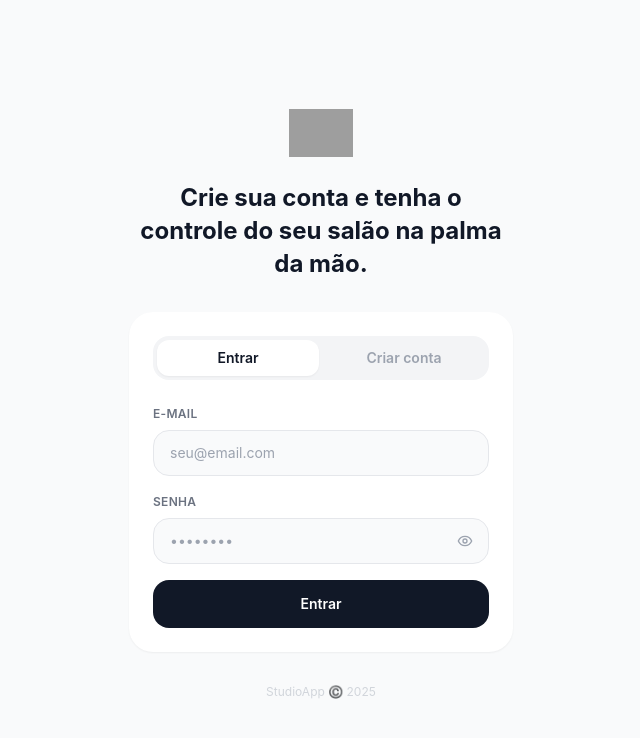
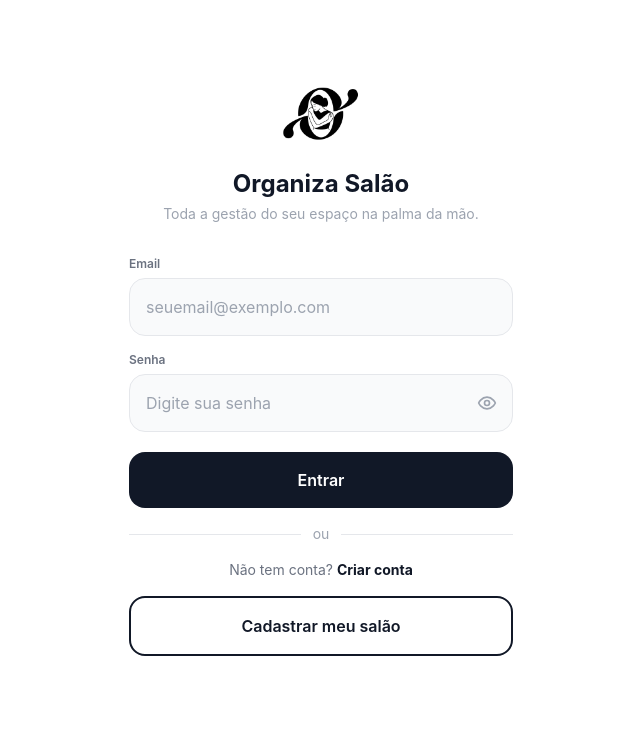
Before and after one commit to juliatedeschi7-creator/salao2.0, a Next.js app: page /login in a window 1280 px wide. Shown: the top 738 px of the page, without its empty margins (319-959 px from the left). Built offline with nearby package versions, Linux system fonts and the light colour scheme; grey boxes are pictures that could not be loaded.

Commit message:
Atualizar o page.tsx

```diff
--- a/src/app/login/page.tsx
+++ b/src/app/login/page.tsx
@@ -1,112 +1,236 @@
 'use client'
-import { useState } from 'react'
+import { useState, Suspense, useEffect } from 'react'
 import { supabase } from '@/lib/supabase'
-import { useRouter } from 'next/navigation'
 import { Eye, EyeOff } from 'lucide-react'
+import { useSearchParams } from 'next/navigation'
 
-export default function LoginPage() {
-  const router = useRouter()
+// Logo do Organiza Salão (SVG inline para funcionar em qualquer cor)
+function OrganizaLogo({ cor, size = 72 }: { cor?: string; size?: number }) {
+  const c = cor || '#111827'
+  return (
+    <svg width={size} height={size} viewBox="0 0 80 80" fill="none" xmlns="http://www.w3.org/2000/svg">
+      <rect width="80" height="80" rx="20" fill={c} />
+      <text x="50%" y="54%" dominantBaseline="middle" textAnchor="middle"
+        fontSize="38" fontWeight="bold" fill="white" fontFamily="system-ui, sans-serif">
+        O
+      </text>
+      {/* Tesoura estilizada */}
+      <line x1="28" y1="58" x2="52" y2="58" stroke="white" strokeWidth="2.5" strokeLinecap="round" opacity="0.6"/>
+    </svg>
+  )
+}
+
+function LoginForm() {
+  const searchParams = useSearchParams()
+  const salaoSlug = searchParams.get('salao')
+  const [salaoInfo, setSalaoInfo] = useState<any>(null)
+  const [carregando, setCarregando] = useState(!!salaoSlug)
   const [email, setEmail] = useState('')
   const [senha, setSenha] = useState('')
   const [mostrarSenha, setMostrarSenha] = useState(false)
-  const [carregando, setCarregando] = useState(false)
+  const [loading, setLoading] = useState(false)
   const [erro, setErro] = useState('')
-  const [modo, setModo] = useState<'entrar' | 'criar'>('entrar')
-  const [nome, setNome] = useState('')
 
-  async function entrar(e: React.FormEvent) {
-    e.preventDefault()
-    setErro(''); setCarregando(true)
-    const { error } = await supabase.auth.signInWithPassword({ email, password: senha })
-    if (error) { setErro('Email ou senha incorretos.'); setCarregando(false); return }
-    router.replace('/salao')
+  useEffect(() => {
+    async function buscarSalao() {
+      if (!salaoSlug) { setCarregando(false); return }
+      const { data } = await supabase.from('saloes')
+        .select('nome, cor_primaria, cor_secundaria')
+        .eq('slug', salaoSlug)
+        .maybeSingle()
+      if (data) setSalaoInfo(data)
+      setCarregando(false)
+    }
+    buscarSalao()
+  }, [salaoSlug])
+
+  async function handleLogin() {
+    if (!email || !senha) { setErro('Preencha email e senha.'); return }
+    setLoading(true); setErro('')
+
+    const { data, error } = await supabase.auth.signInWithPassword({
+      email: email.trim().toLowerCase(), password: senha
+    })
+
+    if (error) { setErro('Email ou senha incorretos.'); setLoading(false); return }
+    if (!data.session) { setErro('Erro ao iniciar sessão.'); setLoading(false); return }
+
+    const { data: prof } = await supabase
+      .from('profiles')
+      .select('role, aprovado, ativo, salao_id, acesso_total')
+      .eq('id', data.user.id)
+      .single()
+
+    if (!prof) { setErro('Perfil não encontrado.'); setLoading(false); return }
+    if (!prof.ativo) { await supabase.auth.signOut(); setErro('Conta desativada.'); setLoading(false); return }
+
+    const acessoTotal = prof.role === 'dono_salao' ||
+      (prof.role === 'funcionario' && prof.acesso_total === true)
+
+    let destino = '/login'
+    if (prof.role === 'admin_geral') {
+      destino = '/admin'
+    } else if (!prof.aprovado) {
+      if (prof.role === 'dono_salao' || prof.role === 'funcionario') destino = '/aguardando'
+      else { await supabase.auth.signOut(); setErro('Conta aguarda aprovação.'); setLoading(false); return }
+    } else if (acessoTotal) {
+      if (!prof.salao_id) {
+        destino = '/criar-salao'
+      } else {
+        const { data: salao } = await supabase.from('saloes').select('pausado, aprovado').eq('id', prof.salao_id).single()
+        if (salao?.pausado) { await supabase.auth.signOut(); setErro('Salão pausado.'); setLoading(false); return }
+        destino = !salao?.aprovado ? '/aguardando' : '/salao'
+      }
+    } else if (prof.role === 'funcionario') {
+      destino = '/funcionario'
+    } else {
+      destino = '/cliente'
     }
 
-  async function criar(e: React.FormEvent) {
-    e.preventDefault()
-    setErro(''); setCarregando(true)
-    const { data, error } = await supabase.auth.signUp({ email, password: senha })
-    if (error || !data.user) { setErro('Erro ao criar conta. Tente outro e-mail.'); setCarregando(false); return }
-    await supabase.from('profiles').insert({
-      id: data.user.id, email, nome, role: 'dono_salao', aprovado: false, ativo: false
-    })
-    setCarregando(false)
-    setModo('entrar')
-    alert('Conta criada! Aguarde a aprovação do administrador.')
+    await new Promise(resolve => setTimeout(resolve, 500))
+    window.location.href = destino
   }
 
+  const isCliente = !!salaoSlug
+  const cor = (isCliente && salaoInfo?.cor_primaria) ? salaoInfo.cor_primaria : '#111827'
+  const corSec = (isCliente && salaoInfo?.cor_secundaria) ? salaoInfo.cor_secundaria : '#f3f4f6'
+
+  const partes = salaoInfo?.nome?.split(' - ')
+  const nomePrincipal = partes?.[0]
+  const nomeSecundario = partes?.[1]
+
+  if (carregando) return (
+    <div className="min-h-screen flex items-center justify-center bg-white">
+      <div className="w-8 h-8 border-4 border-gray-900 border-t-transparent rounded-full animate-spin" />
+    </div>
+  )
+
   return (
-    <div className="min-h-screen bg-gray-50 flex flex-col items-center justify-center p-6">
-      <div className="w-full max-w-sm flex flex-col gap-8">
-
-        {/* Logo + título */}
-        <div className="flex flex-col items-center gap-4 text-center">
-          <img src="/icon.png" alt="Logo" className="w-16 h-16 object-contain" />
-          <h1 className="font-bold text-gray-900 text-2xl leading-snug">
-            Crie sua conta e tenha o controle do seu salão na palma da mão.
+    <div
+      className="min-h-screen flex flex-col items-center px-6 py-10"
+      style={{
+        background: isCliente
+          ? `linear-gradient(to bottom, ${corSec} 0%, #ffffff 340px)`
+          : '#ffffff'
+      }}
+    >
+      <div className="w-full max-w-sm flex flex-col items-center gap-1 mb-8 mt-8">
+        {isCliente ? (
+          <div className="text-center">
+            {/* Logo colorido com a cor do salão */}
+            <div className="flex justify-center mb-4">
+              <OrganizaLogo cor={cor} size={72} />
+            </div>
+            <h1 className="text-2xl font-bold leading-tight" style={{ color: cor }}>
+              {nomePrincipal || 'Entrar'}
             </h1>
+            {nomeSecundario && (
+              <p className="text-sm font-medium mt-1 text-gray-400">{nomeSecundario}</p>
+            )}
+            <p className="text-gray-400 text-sm mt-3 text-center">
+              Entre na sua conta para continuar
+            </p>
+          </div>
+        ) : (
+          <div className="flex flex-col items-center text-center">
+            <div className="w-20 h-20 mb-4">
+              <img src="/logo.png" alt="Organiza Salão" className="w-full h-full object-contain" />
+            </div>
+            <h1 className="text-2xl font-bold text-gray-900">Organiza Salão</h1>
+            <p className="text-gray-400 text-sm mt-1 text-center">
+              Toda a gestão do seu espaço na palma da mão.
+            </p>
+          </div>
+        )}
       </div>
 
-        {/* Card */}
-        <div className="bg-white rounded-3xl shadow-sm p-6 flex flex-col gap-5">
-
-          {/* Tabs */}
-          <div className="flex bg-gray-100 rounded-2xl p-1 gap-1">
-            {(['entrar', 'criar'] as const).map(m => (
-              <button key={m} onClick={() => { setModo(m); setErro('') }}
-                className={'flex-1 py-2 rounded-xl text-sm font-semibold transition-all ' +
-                  (modo === m ? 'bg-white text-gray-900 shadow-sm' : 'text-gray-400')}>
-                {m === 'entrar' ? 'Entrar' : 'Criar conta'}
-              </button>
-            ))}
+      <div className="w-full max-w-sm flex flex-col gap-4">
+        <div className="flex flex-col gap-1.5">
+          <label className="text-xs font-semibold text-gray-500">Email</label>
+          <input
+            className="w-full bg-gray-50 border border-gray-200 rounded-2xl py-4 px-4 text-base outline-none transition-colors placeholder-gray-400"
+            type="email"
+            placeholder="seuemail@exemplo.com"
+            value={email}
+            onChange={e => setEmail(e.target.value)}
+            onKeyDown={e => e.key === 'Enter' && handleLogin()}
+          />
         </div>
 
-          <form onSubmit={modo === 'entrar' ? entrar : criar} className="flex flex-col gap-3">
-            {modo === 'criar' && (
-              <div>
-                <label className="text-xs font-semibold text-gray-500 uppercase tracking-wide">Nome do salão</label>
-                <input value={nome} onChange={e => setNome(e.target.value)} required
-                  placeholder="Ex: Studio Ana Paula"
-                  className="mt-1.5 w-full px-4 py-3 rounded-2xl border border-gray-200 bg-gray-50 text-sm outline-none focus:border-gray-400 transition-colors" />
-              </div>
-            )}
-
-            <div>
-              <label className="text-xs font-semibold text-gray-500 uppercase tracking-wide">E-mail</label>
-              <input type="email" value={email} onChange={e => setEmail(e.target.value)} required
-                placeholder="seu@email.com"
-                className="mt-1.5 w-full px-4 py-3 rounded-2xl border border-gray-200 bg-gray-50 text-sm outline-none focus:border-gray-400 transition-colors" />
-            </div>
-
-            <div>
-              <label className="text-xs font-semibold text-gray-500 uppercase tracking-wide">Senha</label>
-              <div className="relative mt-1.5">
+        <div className="flex flex-col gap-1.5">
+          <label className="text-xs font-semibold text-gray-500">Senha</label>
+          <div className="relative">
             <input
+              className="w-full bg-gray-50 border border-gray-200 rounded-2xl py-4 px-4 pr-12 text-base outline-none transition-colors placeholder-gray-400"
               type={mostrarSenha ? 'text' : 'password'}
+              placeholder="Digite sua senha"
               value={senha}
               onChange={e => setSenha(e.target.value)}
-                  required
-                  placeholder="••••••••"
-                  className="w-full px-4 py-3 pr-12 rounded-2xl border border-gray-200 bg-gray-50 text-sm outline-none focus:border-gray-400 transition-colors"
+              onKeyDown={e => e.key === 'Enter' && handleLogin()}
             />
-                <button type="button" onClick={() => setMostrarSenha(!mostrarSenha)}
-                  className="absolute right-4 top-1/2 -translate-y-1/2 text-gray-400">
-                  {mostrarSenha ? <EyeOff size={16} /> : <Eye size={16} />}
+            <button
+              className="absolute right-4 top-1/2 -translate-y-1/2 text-gray-400"
+              onClick={() => setMostrarSenha(!mostrarSenha)}>
+              {mostrarSenha ? <EyeOff size={20} /> : <Eye size={20} />}
             </button>
           </div>
         </div>
 
-            {erro && <p className="text-sm text-red-500 text-center">{erro}</p>}
+        {erro && (
+          <div className="bg-red-50 border border-red-200 rounded-xl px-4 py-3">
+            <p className="text-red-600 text-sm text-center">{erro}</p>
+          </div>
+        )}
 
-            <button type="submit" disabled={carregando}
-              className="w-full py-3.5 rounded-2xl bg-gray-900 text-white font-semibold text-sm mt-1 disabled:opacity-50 transition-opacity active:scale-[0.98]">
-              {carregando ? '...' : modo === 'entrar' ? 'Entrar' : 'Criar conta'}
+        <button
+          className="w-full text-white rounded-2xl py-4 font-semibold text-base flex items-center justify-center active:scale-95 transition-all mt-1"
+          style={{ backgroundColor: cor }}
+          onClick={handleLogin}
+          disabled={loading}>
+          {loading
+            ? <div className="w-5 h-5 border-2 border-white border-t-transparent rounded-full animate-spin" />
+            : 'Entrar'}
         </button>
-          </form>
+
+        {!isCliente && (
+          <>
+            <div className="flex items-center gap-3">
+              <div className="flex-1 h-px bg-gray-200" />
+              <span className="text-gray-400 text-sm">ou</span>
+              <div className="flex-1 h-px bg-gray-200" />
             </div>
+            <p className="text-center text-gray-500 text-sm">
+              Não tem conta?{' '}
+              <a href="/cadastro" className="text-gray-900 font-bold">Criar conta</a>
+            </p>
+            <a href="/cadastro?tipo=salao"
+              className="w-full border-2 border-gray-900 text-gray-900 rounded-2xl py-4 font-semibold text-base flex items-center justify-center active:scale-95 transition-all">
+              Cadastrar meu salão
+            </a>
+          </>
+        )}
 
-        <p className="text-center text-xs text-gray-300">StudioApp ©️ 2025</p>
+        {isCliente && (
+          <p className="text-center text-gray-500 text-sm">
+            Não tem conta?{' '}
+            <a href={'/cadastro?salao=' + salaoSlug} className="font-bold" style={{ color: cor }}>
+              Criar conta
+            </a>
+          </p>
+        )}
       </div>
     </div>
   )
 }
+
+export default function LoginPage() {
+  return (
+    <Suspense fallback={
+      <div className="min-h-screen flex items-center justify-center bg-white">
+        <div className="w-8 h-8 border-4 border-gray-900 border-t-transparent rounded-full animate-spin" />
+      </div>
+    }>
+      <LoginForm />
+    </Suspense>
+  )
+}
```
Lines whose indentation alone changed are shown as unchanged.
